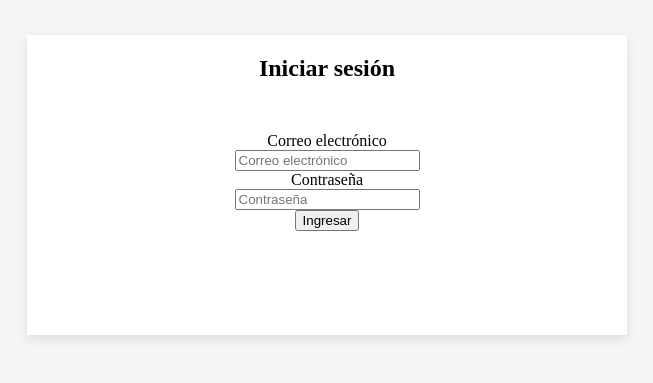
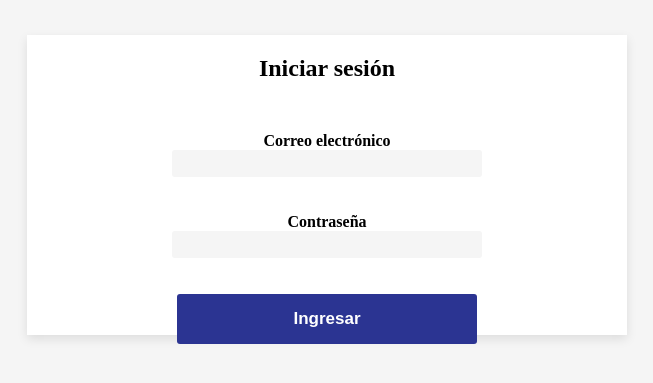
Before and after one commit to jorge-solano-avila/Liftit_Test, a React (Create React App) app: page /log-in in a window 1280 px wide. Shown: the part 215-598 px from the top of the page, without its empty margins (313-966 px from the left). Built offline with nearby package versions, Linux system fonts and the light colour scheme; what google-maps-react would draw is missing.

Commit message:
Feat: update log in form component
Update styles

```diff
--- a/src/components/LogInForm/index.tsx
+++ b/src/components/LogInForm/index.tsx
@@ -47,13 +47,16 @@ const renderField = (field: RenderField): JSX.Element => {
 
   return (
     <div>
-      <label>{label}</label>
+      <label className="log-in-form__label">{label}</label>
+      <br />
       <div>
-        <input {...input} placeholder={label} type={type} />
+        <input className="log-in-form__input" {...input} type={type} /><br />
         {touched &&
-          ((error && <span>{error}</span>) ||
+          ((error && <span className="log-in-form__error">{error}</span>) ||
             (warning && <span>{warning}</span>))}
       </div>
+      <br />
+      <br />
     </div>
   );
 };
@@ -62,7 +65,7 @@ let LogInForm = (props: any) => {
   const { handleSubmit } = props;
 
   return (
-    <form onSubmit={handleSubmit}>
+    <form className="log-in-form" onSubmit={handleSubmit}>
       <Field
         name="email"
         component={renderField}
@@ -76,7 +79,7 @@ let LogInForm = (props: any) => {
         label="Contraseña"
       />
       <div>
-        <button type="submit">Ingresar</button>
+        <button className="log-in-form__button" type="submit">Ingresar</button>
       </div>
     </form>
   );
--- a/src/components/LogInForm/styles.scss
+++ b/src/components/LogInForm/styles.scss
@@ -0,0 +1,29 @@
+@import "../../shared";
+
+.log-in-form {
+  &__label {
+    font-weight: bold;
+    font-size: 16px;
+  }
+
+  &__input {
+    @extend .generic-input;
+  }
+
+  &__error {
+    color: red;
+    font-size: 13px;
+  }
+
+  &__button {
+    width: 300px;
+    height: 50px;
+    background-color: $primary-color;
+    border: 0 solid black;
+    border-radius: 3px;
+    color: white;
+    font-weight: bold;
+    font-size: 17px;
+    cursor: pointer;
+  }
+}
```
